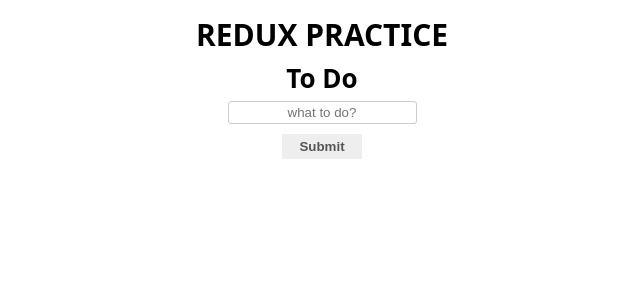
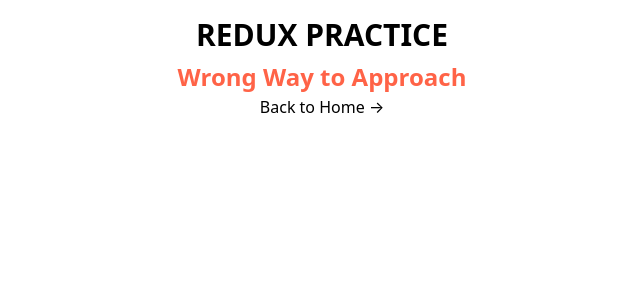
Before and after one commit to WilleLee/redux-practice, a React (Create React App) app: page / in a window 1280 px wide. Shown: the top 300 px of the page, without its empty margins (318-958 px from the left). Built offline with nearby package versions, Linux system fonts and the light colour scheme.

Commit message:
react-redux added & localStorage

```diff
--- a/src/App.js
+++ b/src/App.js
@@ -3,6 +3,7 @@
 import Home from "./routes/Home";
 import Detail from "./routes/Detail";
 import Welcome from "./routes/Welcome";
+import NotFound from "./routes/NotFound";
 
 export default function App() {
   return (
@@ -19,8 +20,9 @@
       </h1>
       <Routes>
         <Route path="/redux-practice" element={<Welcome />} />
-        <Route path="/" element={<Home />} />
-        <Route path="/:id" element={<Detail />} />
+        <Route path="/redux-practice/home" element={<Home />} />
+        <Route path="/redux-practice/:id" element={<Detail />} />
+        <Route path="/*" element={<NotFound />} />
       </Routes>
     </>
   );
--- a/src/components/Todo.js
+++ b/src/components/Todo.js
@@ -1,7 +1,8 @@
 import { connect } from "react-redux";
+import { Link } from "react-router-dom";
 import { actionCreators } from "../todosStore";
 
-function Todo({ text, deleteTodo }) {
+function Todo({ text, deleteTodo, id }) {
   return (
     <li
       style={{
@@ -10,7 +11,7 @@
         justifyContent: "space-between",
       }}
     >
-      <span>{text}</span>
+      <Link to={`/redux-practice/${id}`}>{text}</Link>
       <button onClick={deleteTodo}>delete</button>
     </li>
   );
--- a/src/routes/Detail.js
+++ b/src/routes/Detail.js
@@ -1,3 +1,34 @@
-export default function Detail() {
-  return <>detail page</>;
+import { connect } from "react-redux";
+import { useParams } from "react-router-dom";
+
+function Detail({ todos }) {
+  //finding the todo
+  const { id } = useParams();
+  //console.log(id);
+  const todo = todos.find((todo) => todo.id === parseInt(id));
+  //console.log(todo);
+
+  //
+  const arr = ["SUN", "MON", "TUE", "WED", "THU", "FRI", "SAT"];
+  function defineDay(getday) {
+    return arr[getday];
+  }
+  const days = new Date(parseInt(id));
+  const y = days.getFullYear();
+  const m = (days.getMonth() + 1).toString().padStart(2, "0");
+  const d = defineDay(days.getDay());
+
+  return (
+    <div className="column-container-center">
+      <h2>{todo?.text}</h2>
+      <h3>created at {`${d}. ${m}. ${y}.`}</h3>
+    </div>
+  );
 }
+
+function mapStateToProps(state) {
+  //console.log(ownProps);
+  return { todos: state };
+}
+
+export default connect(mapStateToProps)(Detail);
--- a/src/routes/Home.js
+++ b/src/routes/Home.js
@@ -7,16 +7,10 @@
 import Todo from "../components/Todo";
 
 const Form = styled.form`
-  display: flex;
-  flex-direction: column;
-  align-items: center;
   gap: 10px;
   margin-bottom: 20px;
 `;
 const Ul = styled.ul`
-  display: flex;
-  flex-direction: column;
-  align-items: center;
   gap: 5px;
 `;
 
@@ -48,12 +42,12 @@
       >
         To Do
       </h2>
-      <Form onSubmit={onSubmit}>
+      <Form className="column-container-center" onSubmit={onSubmit}>
         <input
           placeholder="what to do?"
           type="text"
-          minLength={4}
-          maxLength={10}
+          minLength={2}
+          maxLength={15}
           required
           onChange={onChange}
           style={{
@@ -77,7 +71,7 @@
           Submit
         </button>
       </Form>
-      <Ul>
+      <Ul className="column-container-center">
         {todos.map((todo) => (
           <Todo key={todo.id} text={todo.text} id={todo.id} />
         ))}
--- /dev/null
+++ b/src/routes/NotFound.js
@@ -0,0 +1,28 @@
+import { Link } from "react-router-dom";
+import styled from "styled-components";
+
+const Container = styled.section`
+  display: flex;
+  flex-direction: column;
+  align-items: center;
+  gap: 10px;
+`;
+
+export default function NotFound() {
+  return (
+    <Container>
+      <h2
+        style={{
+          fontWeight: 600,
+          fontSize: "24px",
+          color: "tomato",
+        }}
+      >
+        Wrong Way to Approach
+      </h2>
+      <div>
+        <Link to="/redux-practice/home">Back to Home &rarr;</Link>
+      </div>
+    </Container>
+  );
+}
--- a/src/routes/Welcome.js
+++ b/src/routes/Welcome.js
@@ -11,7 +11,7 @@
   return (
     <WelcomeBox>
       <h2>
-        <Link to="/">Go Browse &rarr;</Link>
+        <Link to="/redux-practice/home">Go Browse &rarr;</Link>
       </h2>
     </WelcomeBox>
   );
--- a/src/styles/main.css
+++ b/src/styles/main.css
@@ -13,6 +13,12 @@
   text-decoration: none;
 }
 
+.column-container-center {
+  display: flex;
+  flex-direction: column;
+  align-items: center;
+}
+
 /*
 .counter-container {
   margin-top: 20px;
--- a/src/todosStore.js
+++ b/src/todosStore.js
@@ -15,14 +15,34 @@
     id: parseInt(id),
   };
 };
+/*
+async function setCurrentStore() {
+  const currentStore = localStorage.getItem("storage");
+  const parse = await JSON.parse(currentStore);
+  console.log(parse);
+  if (parse.length) {
+    return parse;
+  } else return [];
+}
+*/
 
-const reducer = (todos = [], action) => {
+const reducer = (
+  todos = JSON.parse(localStorage.getItem("storage")),
+  action
+) => {
   const { type, text, id } = action;
   switch (type) {
-    case ADD:
-      return [{ text, id: Date.now() }, ...todos];
+    case ADD: {
+      const newStore = [{ text, id: Date.now() }, ...todos];
+      const json = JSON.stringify(newStore);
+      localStorage.setItem("storage", json);
+      return newStore;
+    }
     case DELETE:
-      return todos.filter((todo) => todo.id !== id);
+      const newStore = todos.filter((todo) => todo.id !== id);
+      const json = JSON.stringify(newStore);
+      localStorage.setItem("storage", json);
+      return newStore;
     default:
       return todos;
   }
```
